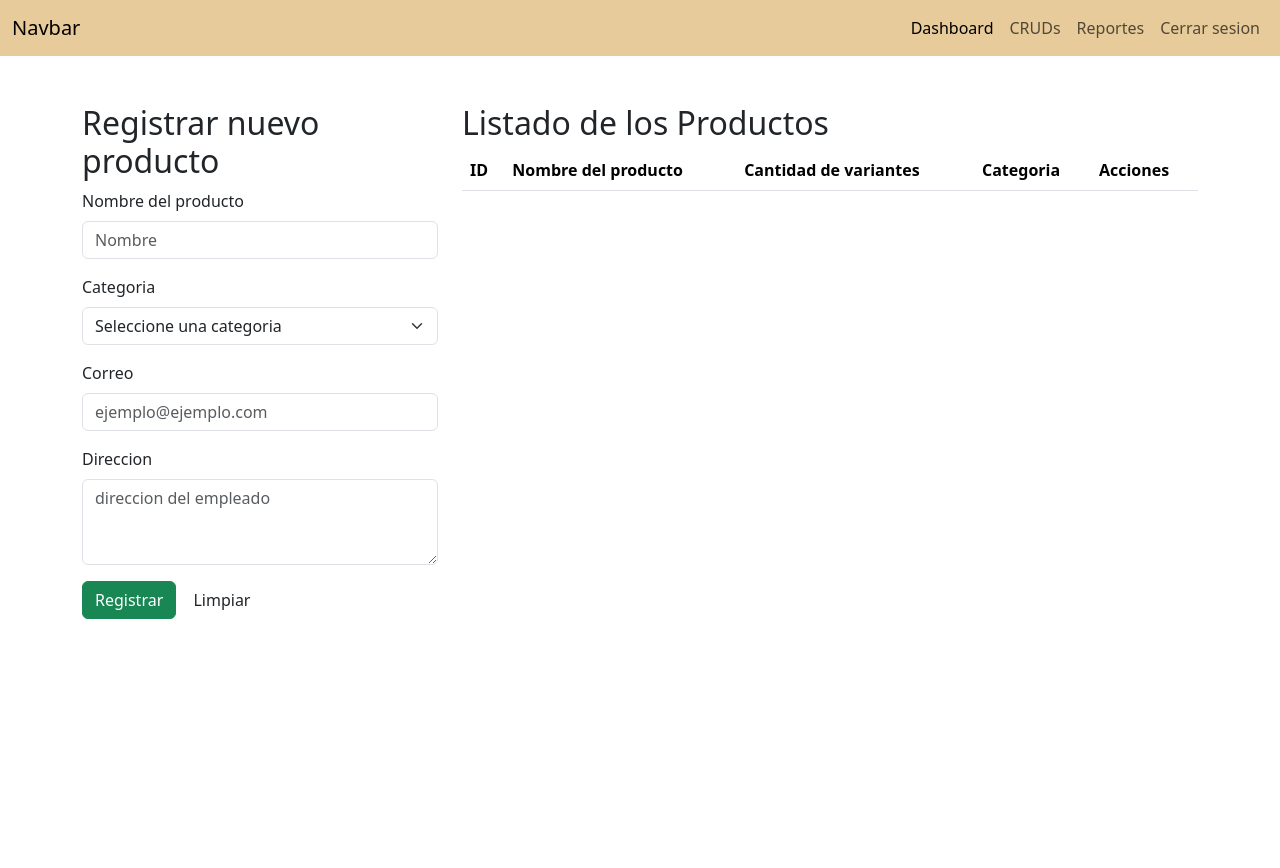
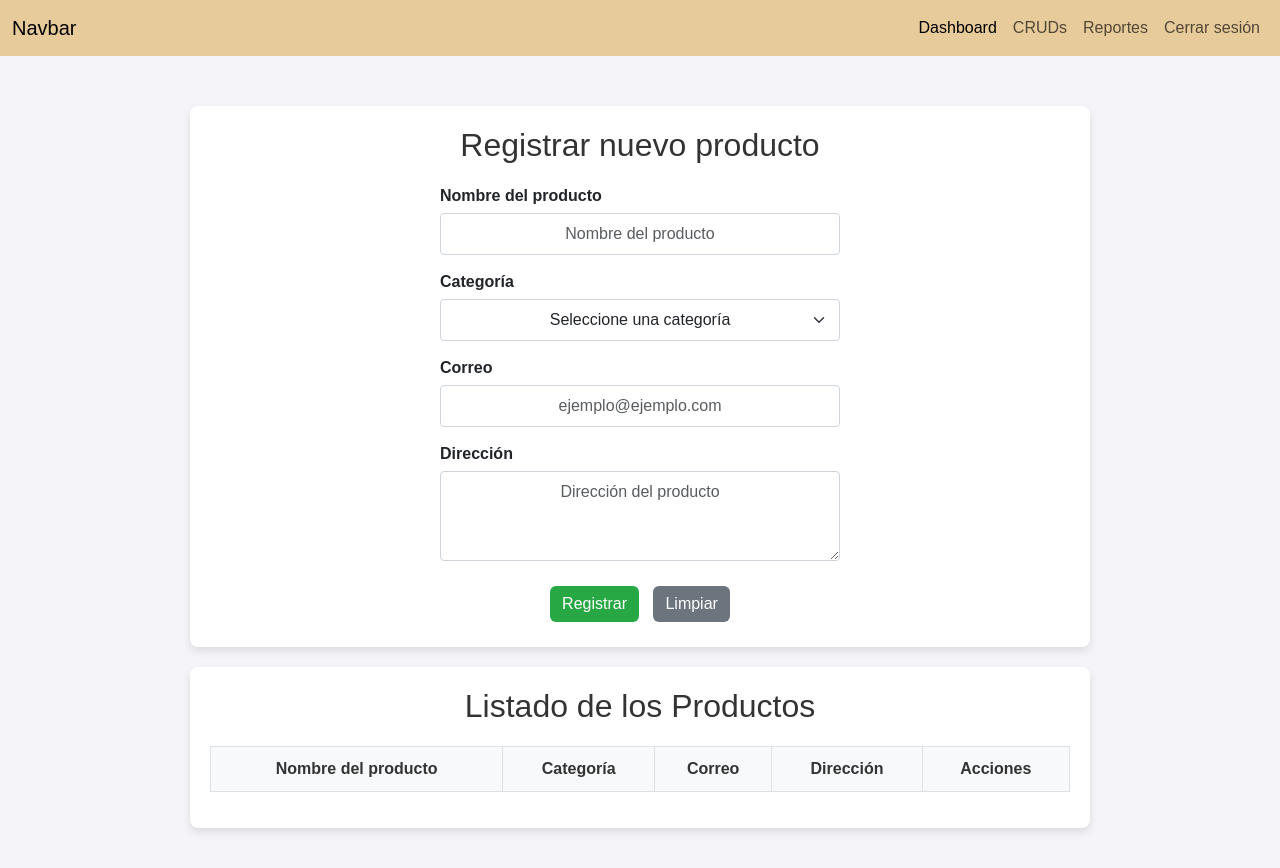
Before and after one commit to IIJaredII/BrewCoffeAdmin, a website: page public/admin/html/crud-producto.html in a window 1280 px wide. Before the commit the page ends 800 px from the top, so only its background shows below. Drawn offline with Linux system fonts and the light colour scheme.

Commit message:
Update crud-producto.html

```diff
--- a/public/admin/html/crud-producto.html
+++ b/public/admin/html/crud-producto.html
@@ -3,12 +3,138 @@
 <head>
     <meta charset="UTF-8">
     <meta name="viewport" content="width=device-width, initial-scale=1.0">
-        <title>CRUD de Empleados</title>
-        <!--bootstrap-->
+    <title>CRUD de Productos</title>
+    <!-- Bootstrap -->
     <link rel="stylesheet" href="../../bootstrap/bootstrap.min.css">
+    <style>
+        body {
+            font-family: Arial, sans-serif;
+            background-color: #f4f4f9;
+            margin: 0;
+            padding: 0;
+        }
+
+        .navbar {
+            margin-bottom: 30px;
+        }
+
+        .container {
+            display: flex;
+            flex-direction: column;
+            align-items: center;
+            margin: 0 auto;
+            padding: 20px;
+        }
+
+        .form-container, .table-container {
+            background-color: #ffffff;
+            border-radius: 8px;
+            box-shadow: 0 4px 8px rgba(0, 0, 0, 0.1);
+            padding: 20px;
+            margin-bottom: 20px;
+            width: 100%;
+            max-width: 900px;
+        }
+
+        .form-container h2, .table-container h2 {
+            text-align: center;
+            margin-bottom: 20px;
+            color: #333;
+        }
+
+        .form-group {
+            display: flex;
+            flex-direction: column;
+            align-items: center;
+            margin-bottom: 15px;
+        }
+
+        .form-group label {
+            font-weight: bold;
+            margin-bottom: 5px;
+            text-align: left;
+            width: 100%;
+            max-width: 400px;
+        }
+
+        .form-group input, .form-group select, .form-group textarea {
+            width: 100%;
+            max-width: 400px;
+            text-align: center;
+        }
+
+        .form-group textarea {
+            resize: vertical;
+        }
+
+        .btn-container {
+            text-align: center;
+            margin-top: 20px;
+        }
+
+        .btn-container button {
+            margin: 5px;
+        }
+
+        .table {
+            margin-top: 20px;
+            font-size: 16px;
+            border-collapse: collapse;
+            width: 100%;
+        }
+
+        .table th, .table td {
+            text-align: center;
+            vertical-align: middle;
+            padding: 10px;
+            border: 1px solid #dee2e6;
+        }
+
+        .table th {
+            background-color: #f8f9fa;
+            color: #333;
+            font-weight: bold;
+        }
+
+        .table td {
+            background-color: #ffffff;
+        }
+
+        .table tr:nth-child(even) {
+            background-color: #f9f9f9;
+        }
+
+        .table tr:hover {
+            background-color: #f1f1f1;
+        }
+
+        .form-group input, .form-group select, .form-group textarea {
+            border-radius: 4px;
+            border: 1px solid #ced4da;
+            padding: 8px;
+        }
+
+        .btn-success {
+            background-color: #28a745;
+            border: none;
+        }
+
+        .btn-success:hover {
+            background-color: #218838;
+        }
+
+        .btn-secondary {
+            background-color: #6c757d;
+            border: none;
+        }
+
+        .btn-secondary:hover {
+            background-color: #5a6268;
+        }
+    </style>
 </head>
 <body>
-        <!--Barra de navegacion-->
+    <!-- Barra de navegación -->
     <nav class="navbar navbar-expand-lg" style="background-color: #E8CB9A;">
         <div class="container-fluid">
             <a class="navbar-brand" href="#">Navbar</a>
@@ -20,66 +146,118 @@
                     <a class="nav-link active" aria-current="page" href="#">Dashboard</a>
                     <a class="nav-link" href="#">CRUDs</a>
                     <a class="nav-link" href="#">Reportes</a>
-                  <a class="nav-link" href="#">Cerrar sesion</a>
-                <!-- <a class="nav-link disabled" aria-disabled="true">Disabled</a> -->
+                    <a class="nav-link" href="#">Cerrar sesión</a>
                 </div>
             </div>
         </div>
     </nav>
-          <!--Fin de barra de navegacion-->
-        <div class="container my-5">
-            <div class="row">
+    <!-- Fin de la barra de navegación -->
 
-                <div class="col-sm-12 col-md-4 col-lg-4 col-xl-4">
+    <div class="container">
+        <div class="form-container">
             <h2>Registrar nuevo producto</h2>
-                    <!--Formulario-->
-                    <form action="">
-                        <div class="mb-3">
-                            <label for="nombre" class="form-label">Nombre del producto</label>
-                            <input type="text" class="form-control" id="nombre" placeholder="Nombre">
+            <!-- Formulario -->
+            <form id="productForm">
+                <div class="form-group">
+                    <label for="nombre">Nombre del producto</label>
+                    <input type="text" class="form-control" id="nombre" placeholder="Nombre del producto" required>
                 </div>
-                        <div class="mb-3">
-                            <label for="categoria" class="form-label">Categoria</label>
-                            <select class="form-select" aria-label="Default select example" id="categoria">
-                                <option selected>Seleccione una categoria</option>
+                <div class="form-group">
+                    <label for="categoria">Categoría</label>
+                    <select class="form-select" id="categoria" aria-label="Seleccione una categoría" required>
+                        <option value="" disabled selected>Seleccione una categoría</option>
                         <option value="1">Bebidas calientes</option>
-                                <option value="2">Bebidas frias</option>
+                        <option value="2">Bebidas frías</option>
                         <option value="3">Raspados</option>
                         <option value="4">Postres</option>
                     </select>
                 </div>
-                        <div class="mb-3">
-                            <label for="correo" class="form-label">Correo</label>
-                            <input type="email" class="form-control" id="correo" placeholder="ejemplo@ejemplo.com">
+                <div class="form-group">
+                    <label for="correo">Correo</label>
+                    <input type="email" class="form-control" id="correo" placeholder="ejemplo@ejemplo.com" required>
                 </div>
-                        <div class="mb-3">
-                            <label for="direccion" class="form-label">Direccion</label>
-                            <textarea class="form-control" id="direccion" rows="3" placeholder="direccion del empleado"></textarea>
+                <div class="form-group">
+                    <label for="direccion">Dirección</label>
+                    <textarea class="form-control" id="direccion" rows="3" placeholder="Dirección del producto" required></textarea>
                 </div>
-                        <button class="btn btn-success">Registrar</button>
-                        <button class="btn">Limpiar</button>
+                <div class="btn-container">
+                    <button type="submit" class="btn btn-success">Registrar</button>
+                    <button type="reset" class="btn btn-secondary">Limpiar</button>
+                </div>
             </form>
-                    <!--Fin del formulario-->
+            <!-- Fin del formulario -->
         </div>
-                <div class="col-sm-12 col-md-8 col-lg-8 col-xl-8">
+
+        <div class="table-container">
             <h2>Listado de los Productos</h2>
             <table class="table table-striped">
                 <thead>
                     <tr>
-                                <th>ID</th>
                         <th>Nombre del producto</th>
-                                <th>Cantidad de variantes</th>
-                                <th>Categoria</th>
+                        <th>Categoría</th>
+                        <th>Correo</th>
+                        <th>Dirección</th>
                         <th>Acciones</th>
                     </tr>
                 </thead>
-                        <tbody>
-
+                <tbody id="productTableBody">
+                    <!-- Las filas se agregarán dinámicamente aquí -->
                 </tbody>
             </table>
         </div>
     </div>
-        </div>
+
+    <!-- Incluyendo el archivo JavaScript de Bootstrap -->
     <script src="../../bootstrap/bootstrap.min.js"></script>
+    <script>
+        document.getElementById('productForm').addEventListener('submit', function(e) {
+            e.preventDefault();
+
+            // Obtener los valores del formulario
+            const nombre = document.getElementById('nombre').value;
+            const categoria = document.getElementById('categoria').options[document.getElementById('categoria').selectedIndex].text;
+            const correo = document.getElementById('correo').value;
+            const direccion = document.getElementById('direccion').value;
+
+            // Crear la nueva fila de la tabla
+            const newRow = `
+                <tr>
+                    <td>${nombre}</td>
+                    <td>${categoria}</td>
+                    <td>${correo}</td>
+                    <td>${direccion}</td>
+                    <td>
+                        <button class="btn btn-warning btn-sm" onclick="editProduct(this)">Editar</button>
+                        <button class="btn btn-danger btn-sm" onclick="deleteProduct(this)">Eliminar</button>
+                    </td>
+                </tr>
+            `;
+
+            // Añadir la nueva fila a la tabla
+            document.getElementById('productTableBody').insertAdjacentHTML('beforeend', newRow);
+
+            // Limpiar el formulario
+            document.getElementById('productForm').reset();
+        });
+
+        function editProduct(button) {
+            const row = button.closest('tr');
+            const cells = row.getElementsByTagName('td');
+            document.getElementById('nombre').value = cells[0].textContent;
+            document.getElementById('categoria').value = cells[1].textContent;
+            document.getElementById('correo').value = cells[2].textContent;
+            document.getElementById('direccion').value = cells[3].textContent;
+
+            // Remove the row after editing
+            row.remove();
+        }
+
+        function deleteProduct(button) {
+            if (confirm('¿Estás seguro de que quieres eliminar este producto?')) {
+                const row = button.closest('tr');
+                row.remove();
+            }
+        }
+    </script>
 </body>
 </html>
```
Lines whose indentation alone changed are shown as unchanged.
